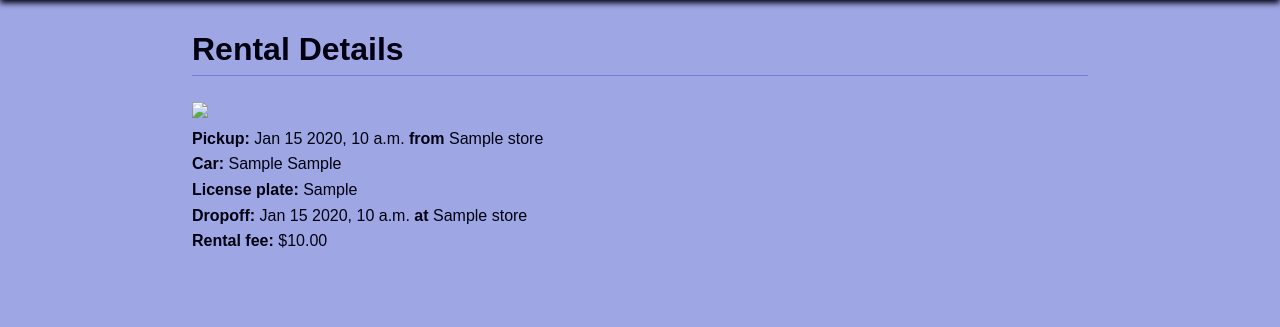
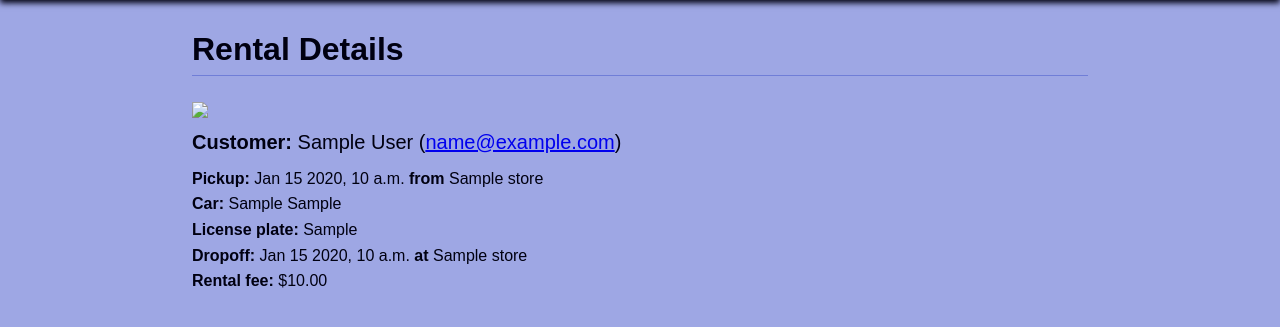
Before and after one commit to Peng2558/luxuryleases, a Django app: template main_app/templates/rentals/detail.html in a window 1280 px wide. Shown: the part 48-375 px from the top of the page. Run offline with Django 5.2, Linux system fonts and the light colour scheme; the template is opened without the code that fills it: values that come from a table or form of the project are taken from there, others are empty; a user stored in the database is signed in; tables that the repository leaves empty hold one stand-in row (values such as "Sample post").

Commit message:
display customer info in rental detail when user is admin

```diff
--- a/main_app/templates/rentals/detail.html
+++ b/main_app/templates/rentals/detail.html
@@ -5,6 +5,14 @@
     <p class='main-title'>Rental Details</p>
 
     <img src='{{ photo.url }}'/>
+
+    {% if user.is_superuser %}
+      <p style='font-size: 2.5vmin; margin-bottom: 1vmin;'>
+        <strong>Customer:</strong>
+        {{ rental.user.first_name }} {{ rental.user.last_name }}
+        (<a href='mailto:{{ rental.user.email }}'>{{ rental.user.email }}</a>)
+      </p>
+    {% endif %}
 
     <p>
       <strong>Pickup:</strong> {{ rental.pickup_date|date:'M j Y, P' }}
--- a/main_app/templates/rentals/update.html
+++ b/main_app/templates/rentals/update.html
@@ -2,7 +2,7 @@
 
 {% block content %}
   <h1>Update Rental</h1>
-  <h2>Trip From: {{ rental.car.current_store }} To {{ rental.dropoff_location }}</h2>
+
   <form action='{% url "rentals_update" rental.id %}' method='POST'>
     {% csrf_token %}
 
```
